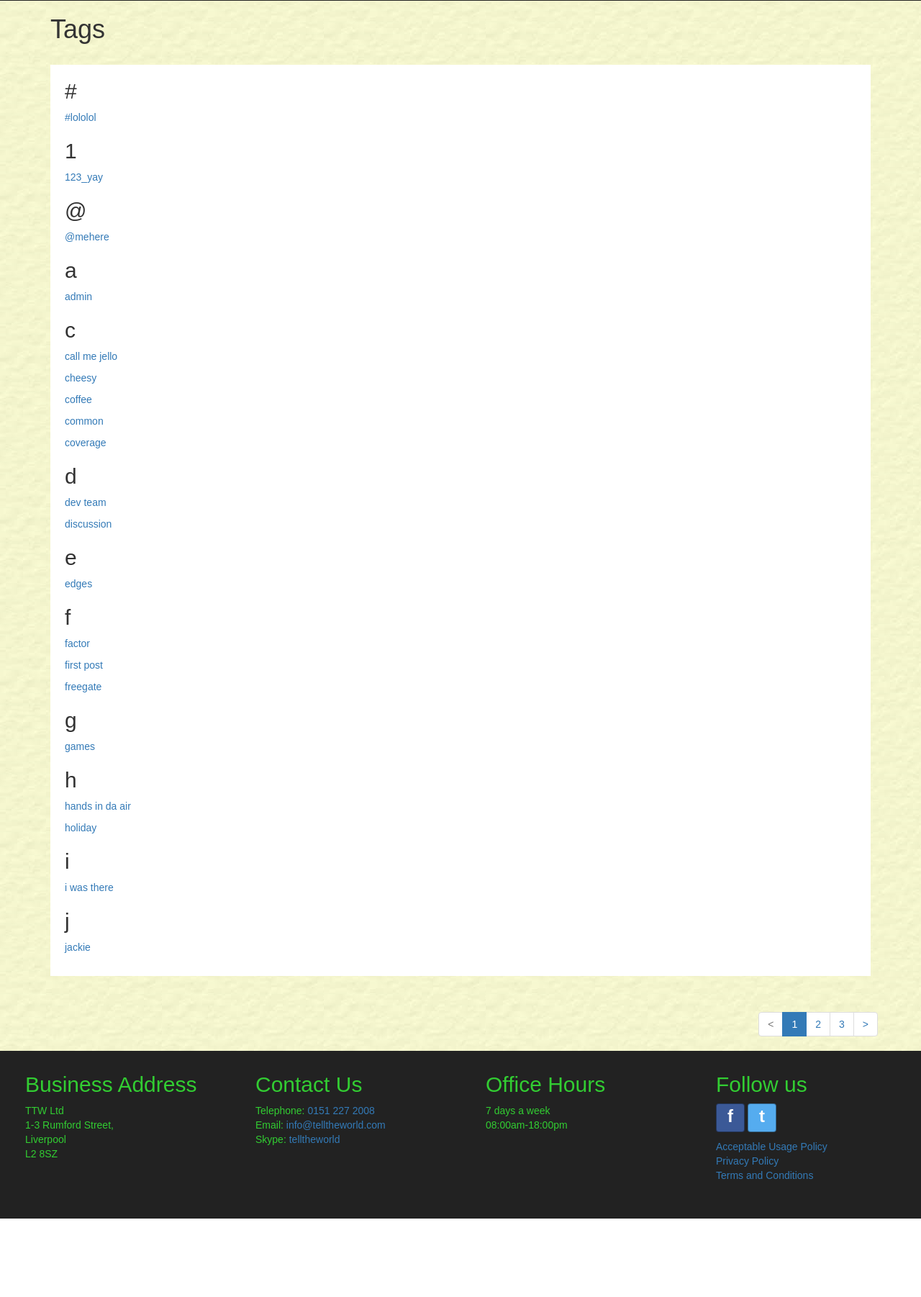
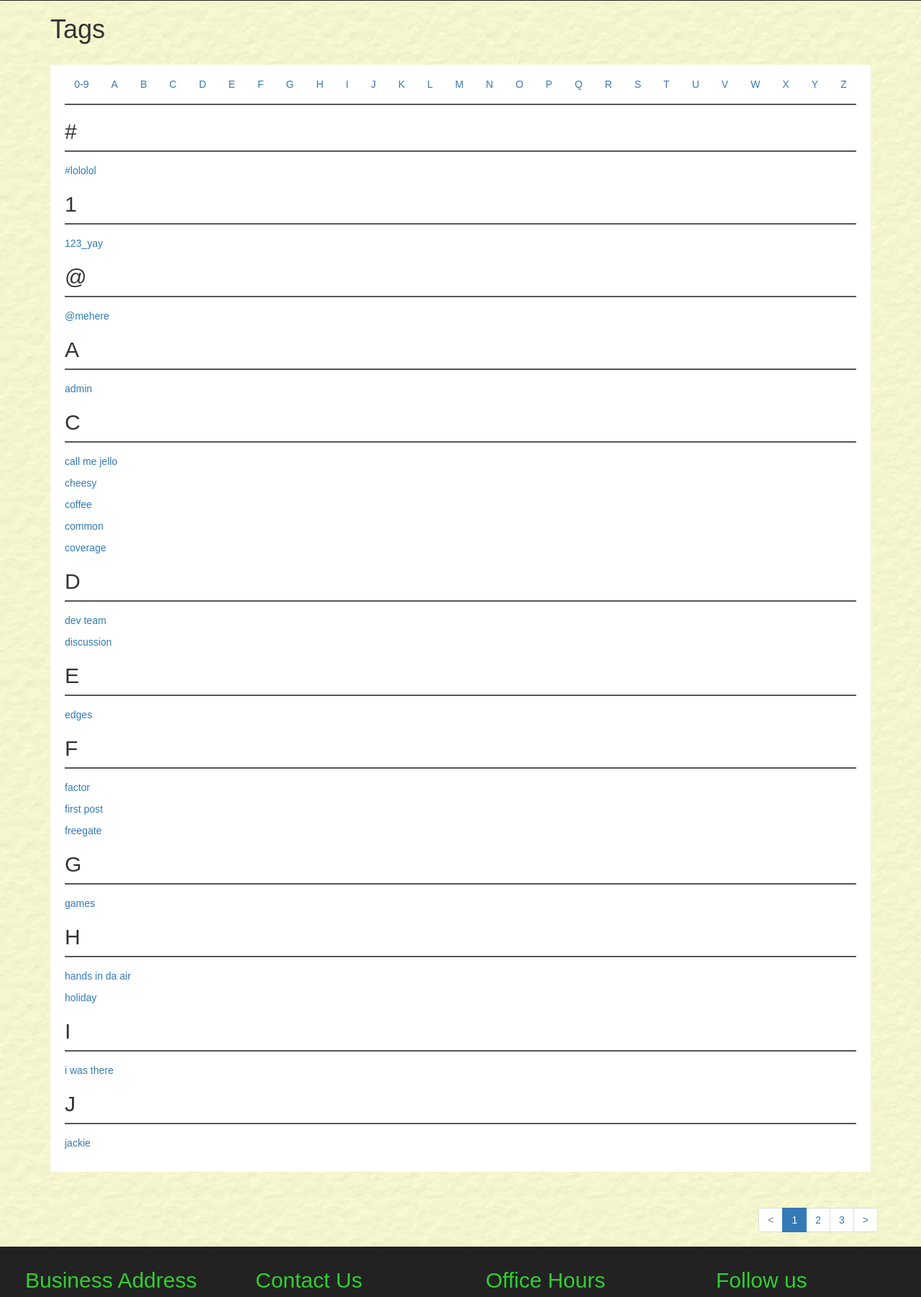
Before and after one commit to AndrewLaing/TellTheWorld, a Django app: page /tags/ in a window 1280 px wide. Shown: the part 266-2068 px from the top of the page at 72% size. Before the commit the page ends 1959 px from the top, so only its background shows below. Run offline with Django 3.2, Linux system fonts and the light colour scheme; a user stored in the database is signed in; data comes from the database, SQL or seed files in the repository; both versions use the stored data as it was after the commit; some libraries are stand-ins or nearby versions.

Commit message:
Glossary links added to TagPage

```diff
--- a/TellTheWorld/tellings/static/tellings/css/style.css
+++ b/TellTheWorld/tellings/static/tellings/css/style.css
@@ -257,6 +257,13 @@ body {
   background-color: #FFF;
 }
 
+.glossary-filter {
+  margin-top: 10px;
+  margin-bottom: 10px;
+  text-align: center;
+  font-size: large;
+}
+
 #paginationDiv {
   padding-left: 30px;
   padding-right: 60px;
@@ -510,6 +517,8 @@ hr {
   color: #999;
 }
 
+
+
 .tt-menu {
   width: 422px;
   margin-top: 12px;
--- a/TellTheWorld/tellings/static/tellings/data/tagNames.json
+++ b/TellTheWorld/tellings/static/tellings/data/tagNames.json
@@ -1 +1 @@
-["admin", "call me jello", "cheesy", "coffee", "common", "coverage", "dev team", "discussion", "edges", "factor", "first post", "freegate", "games", "hands in da air", "holiday", "i was there", "jackie", "jane", "janice", "jello", "joe", "john", "jquery", "library", "living", "lol", "lucky", "mom story", "morning", "mycode", "naughty", "need suggestion", "new", "new features", "newyork", "poetry", "post", "qwertyuiop", "refi", "scotty", "setsumi", "so kawaii", "still a test", "talk", "test", "testing", "thanks", "this is a test", "todo", "toxi", "treehouse"]
+["#lololol", "123_yay", "@mehere", "admin", "call me jello", "cheesy", "coffee", "common", "coverage", "dev team", "discussion", "edges", "factor", "first post", "freegate", "games", "hands in da air", "holiday", "i was there", "jackie", "jane", "janice", "jello", "joe", "john", "jquery", "library", "living", "lol", "lucky", "mom story", "morning", "mycode", "naughty", "need suggestion", "new", "new features", "newyork", "poetry", "post", "qwertyuiop", "refi", "scotty", "setsumi", "so kawaii", "still a test", "talk", "test", "testing", "thanks", "this is a test", "todo", "toxi", "treehouse"]
--- a/TellTheWorld/tellings/templates/tellings/tag_list.html
+++ b/TellTheWorld/tellings/templates/tellings/tag_list.html
@@ -20,11 +20,27 @@
     </header>
 
     <div class="row white-inner-container">
+
+
+
+
+
+      <div class="glossary-filter">
+        {% if glossary_filter %}
+        {% for glossary in glossary_filter %}
+        <a class="btn btn-link" href="{% url 'tellings:tags' %}?search={{ glossary }}">{{ glossary }}</a>
+        {% endfor %}
+        {% endif %}
+      </div>
+
+      <hr>
+
       {% if tag_list %}
         {% regroup tag_list by first_char as first_char_list %}
         {% for sort_by_first_char in first_char_list %}
         <article>
-          <h2>{{ sort_by_first_char.grouper }}</h2>
+          <h2>{{ sort_by_first_char.grouper|title }}</h2>
+          <hr>
           {% for item in sort_by_first_char.list %}
           <p>
             <a href="{% url 'tellings:newupdates' %}?tagName={{ item.tagName }}" name="{{ item.tagName }}">{{ item.tagName }}</a>
@@ -34,6 +50,10 @@
         {% endfor %}
       {% else %}
       <article>
+        {% if search %}
+        <h2>{{ search }}</h2>
+        <hr>
+        {% endif %}
         <p>No results found.</p>
       </article>
       {% endif %}
--- a/TellTheWorld/tellings/views.py
+++ b/TellTheWorld/tellings/views.py
@@ -668,6 +668,37 @@ class TagListView(LoginRequiredMixin, generic.ListView):
     paginate_by = 20
     http_method_names = ['get', 'post']
 
+    def get_queryset(self):
+        """ Returns a queryset. This will be filtered if the user passes either a search letter/term.
+
+            :returns: A queryset of Tags.
+        """
+        search_val = False
+        qs = super().get_queryset()
+
+        if 'search' in self.request.GET:
+            search_val = self.request.GET.get('search', False)
+
+            if search_val == "0-9":   # find all rows that start with non-alpha character
+                qs = Tag.objects.exclude(tagName__regex=r'^[a-zA-Z]').order_by('tagName')
+            else:
+                qs = Tag.objects.filter(tagName__startswith=search_val).order_by('tagName')
+
+        return qs
+
+    def get_context_data(self, **kwargs):
+        glossary_filter = ["0-9","A","B","C","D","E","F","G","H",
+                           "I","J","K","L","M","N","O","P","Q","R",
+                           "S","T","U","V","W","X","Y","Z"]
+        context = super(TagListView, self).get_context_data(**kwargs)
+        current_username = self.request.user.username
+        context["glossary_filter"] = glossary_filter
+
+        if 'search' in self.request.GET:
+            context['search'] = self.request.GET.get('search', '')
+
+        context['username'] = current_username
+        return context
 
 class TermsAndConditionsPage(View):
     """ Creates the Terms and Conditions page for the website."""
```
Also changed, not shown: TellTheWorld/db.sqlite3.
